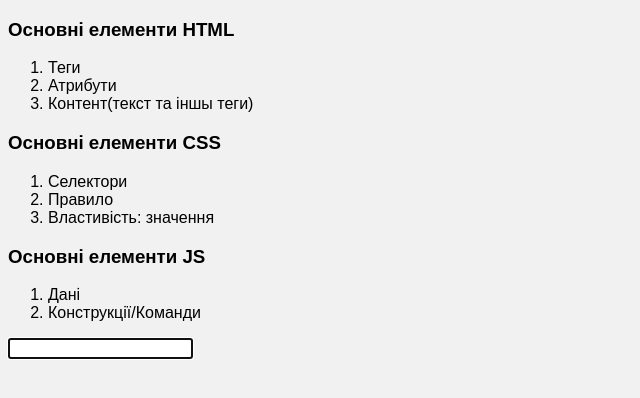
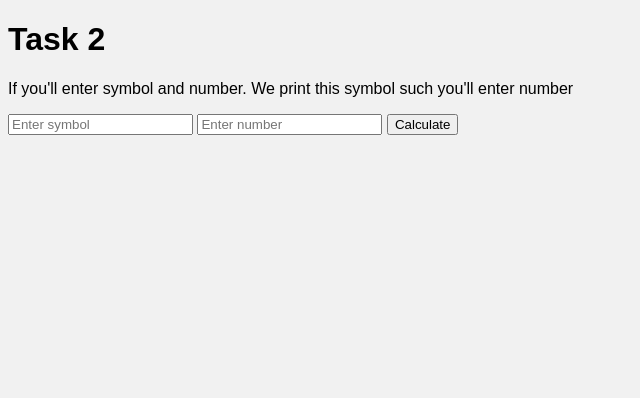
Before and after one commit to KatDanylo/lv-697-js-core, a plain HTML site: page index.html in a window 1280 px wide. Shown: the whole page, without its empty margins (0-640 px from the left). Drawn offline with Linux system fonts and the light colour scheme.

Commit message:
add my homework
add new home work

```diff
--- a/hw2.js
+++ b/hw2.js
@@ -0,0 +1,13 @@
+let enterNumber = +prompt("enter your ticket number");
+const numberTicket = Array.from(enterNumber);
+compareNumberTicket(numberTicket);
+function compareNumberTicket(nums){
+(nums.length != 6)&&(nums.isNaN) ? alert( "you must enter only 6 numbers"):alert("let's go!");
+if (nums[0]+nums[1]+nums[2] === nums[3]+nums[4]+nums[5] ){
+return "Congratulatin! Magic number your ticket!"};
+};
+
+
+let celsius = +prompt('enter level temperature in celsius');
+let fahrenheit =  celsius*1.8+32;
+alert(`this teperature are ${fahrenheit} fahrenheit`);
--- a/index.html
+++ b/index.html
@@ -8,24 +8,13 @@
     <link rel="stylesheet" href="style.css">
 </head>
 <body>
-    <h3>Основні елементи HTML</h3>
-    <ol>
-        <li>Теги</li>
-        <li>Атрибути</li>
-        <li>Контент(текст та іншы теги)</li>
-    </ol>
-    <h3>Основні елементи CSS</h3>
-    <ol>
-        <li>Селектори</li>
-        <li>Правило</li>
-        <li>Властивість: значення</li>
-    </ol>
-    <h3>Основні елементи JS</h3>
-    <ol>
-        <li>Дані</li>
-        <li>Конструкції/Команди</li>
-    </ol>
-    <input type="text" autofocus>
-    <script src="hw2.js"></script>
+    <!-- task1 -->
+    <h1 class="task2">Task 2</h1>
+     <p>If you'll enter symbol and number. We print this symbol such you'll enter number</p>
+
+    <input type="text"  class="enteredSymbol" placeholder="Enter symbol ">
+    <input type="text"  class="enteredNumber" placeholder="Enter number">
+    <button class="calculate">Calculate</button>
+    <script src="hw3.js"></script>
 </body>
 </html>
```
Also changed, not shown: hw3.js (added, +33 -0 lines).
